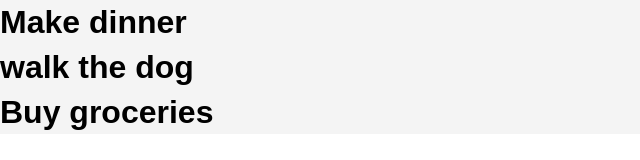
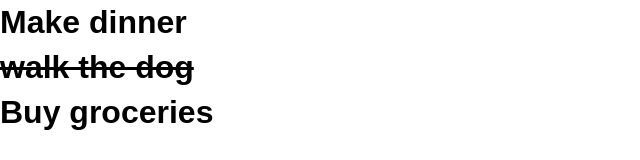
Before and after one commit to LilianMathu/React-Todo-List, a React (Create React App) app in the folder client/: page / in a window 1280 px wide. Shown: the top 160 px of the page, without its empty margins (0-640 px from the left). Built offline with nearby package versions, Linux system fonts and the light colour scheme.

Commit message:
dynamic styling

```diff
--- a/client/src/App.js
+++ b/client/src/App.js
@@ -14,7 +14,7 @@
       {
         id: 2,
         title: "walk the dog",
-        completed: false
+        completed: true
       },
       {
         id: 3,
--- a/client/src/Components/TodoItem.js
+++ b/client/src/Components/TodoItem.js
@@ -2,9 +2,20 @@
 import PropTypes from "prop-types";
 
 class TodoItem extends Component {
+    getStyle = ()=> {
+        if(this.props.todo.completed){
+            return {
+                textDecoration: "line-through"
+            }
+        } else {
+            return {
+                textDecoration: "none"
+            }
+        }
+    }
     render() {
         return (
-            <div style={{ backgroundColor: '#f4f4f4' }}>
+            <div style={ this.getStyle() }>
                 <h1>{ this.props.todo.title }</h1>
             </div>
         )
```
